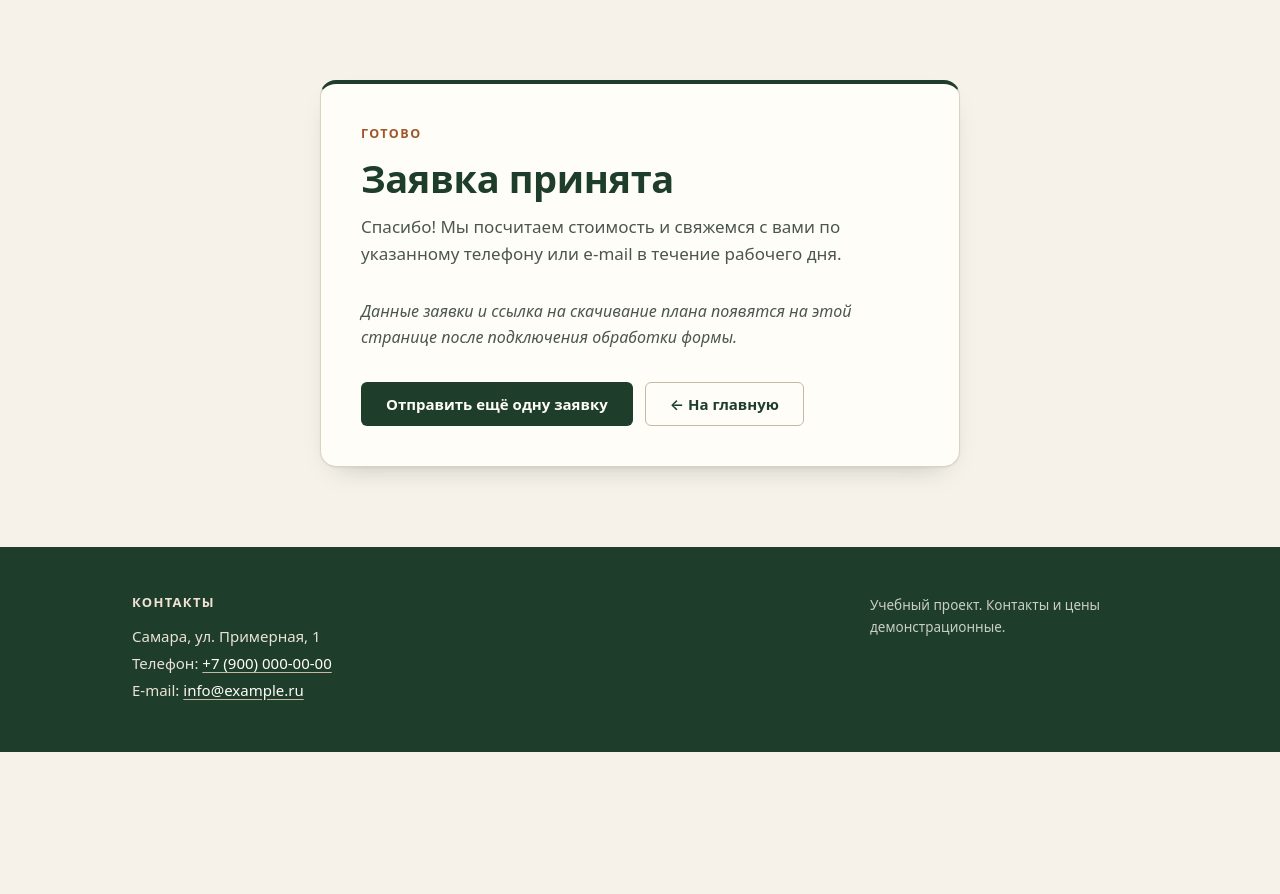
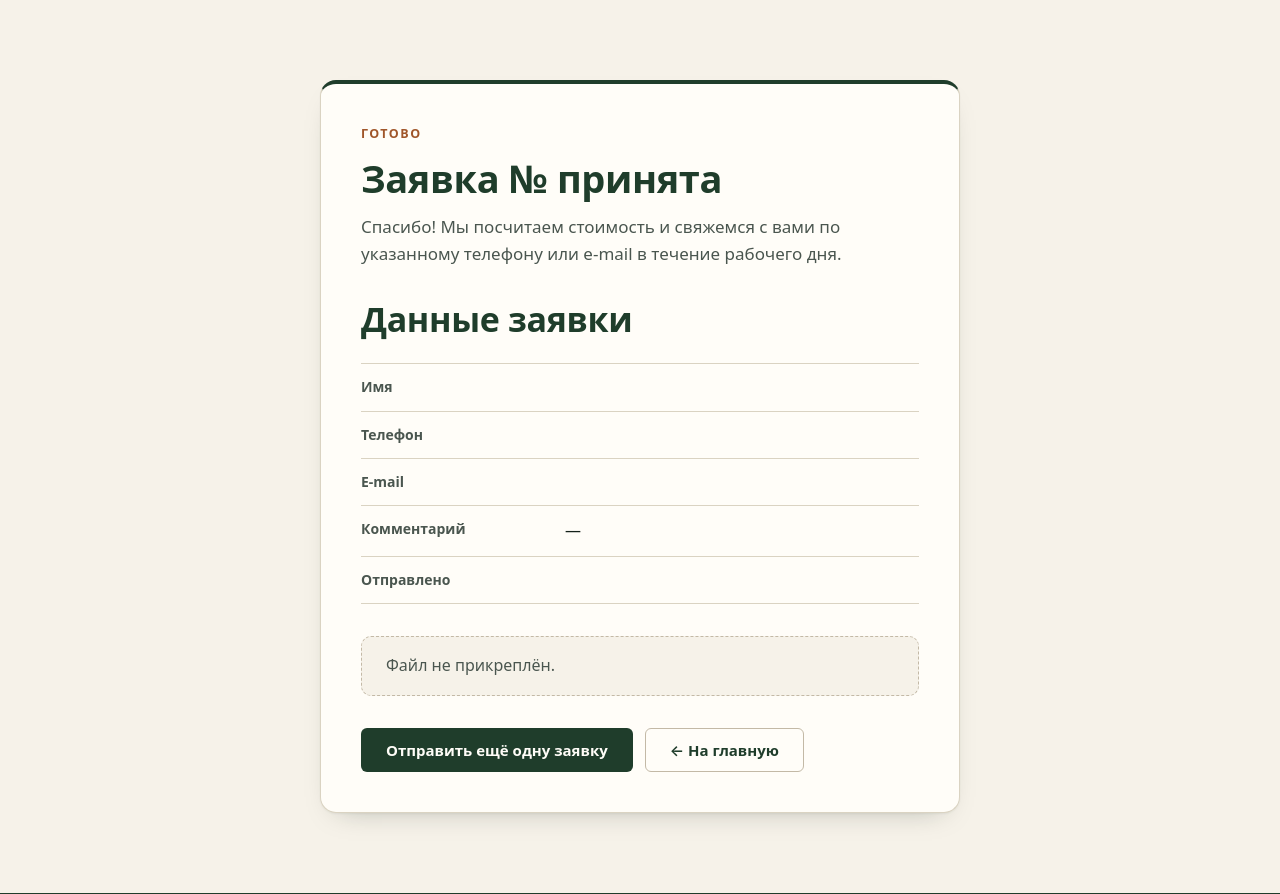
Before and after one commit to belugin-a/web-app-dev, a Flask app: template task-2/templates/success.html in a window 1280 px wide. Shown: the part 69-963 px from the top of the page. Before the commit the page ends 821 px from the top, so only its background shows below. Run offline with Flask 3, Linux system fonts and the light colour scheme; the template is opened without the code that fills it, so the values that code supplies are empty.

Commit message:
task-2: серверная валидация, сохранение заявок и файлов
POST /request: правила для имени, телефона, email, комментария и PDF; ошибки со значениями полей; SQLite-таблица requests; uploads под uuid; PRG на /success/<id> с данными и ссылкой на файл; обработчик 413. Браузерная валидация отключена через novalidate.

```diff
--- a/task-2/app.py
+++ b/task-2/app.py
@@ -1,25 +1,264 @@
-from flask import Flask, render_template
+import re
+import sqlite3
+import uuid
+from datetime import datetime
+from pathlib import Path
+
+from flask import (
+    Flask,
+    abort,
+    redirect,
+    render_template,
+    request,
+    send_from_directory,
+    url_for,
+)
+
+BASE_DIR = Path(__file__).resolve().parent
+UPLOAD_DIR = BASE_DIR / "uploads"
+DB_PATH = BASE_DIR / "requests.db"
+
+MAX_FILE_SIZE = 1 * 1024 * 1024          # 1 МБ — файл плана
+MAX_REQUEST_SIZE = 2 * 1024 * 1024       # 2 МБ — весь запрос (файл + поля)
+ALLOWED_EXTENSION = ".pdf"
+
+# Имя: только буквы и пробелы, 2–60 символов (без цифр и знаков препинания).
+NAME_RE = re.compile(r"^[А-Яа-яЁёA-Za-z ]{2,60}$")
+# Телефон: цифры, необязательный ведущий «+», пробелы, скобки, тире.
+PHONE_CHARS_RE = re.compile(r"^\+?[\d\s()-]+$")
+# E-mail: обязателен домен минимум второго уровня (точка + TLD от 2 букв).
+EMAIL_RE = re.compile(r"^[A-Za-z0-9._%+-]+@[A-Za-z0-9-]+(\.[A-Za-z0-9-]+)*\.[A-Za-z]{2,}$")
 
 app = Flask(__name__)
+app.config["MAX_CONTENT_LENGTH"] = MAX_REQUEST_SIZE
 
+
+# ---------- шаблонные фильтры ----------
+
+@app.template_filter("dt")
+def format_datetime(value: str) -> str:
+    """ISO-строку из базы показываем как 25.10.2026, 14:35."""
+    try:
+        return datetime.fromisoformat(value).strftime("%d.%m.%Y, %H:%M")
+    except (TypeError, ValueError):
+        return value
+
+
+@app.template_filter("filesize")
+def format_filesize(size: int | None) -> str:
+    if not size:
+        return "—"
+    if size < 1024:
+        return f"{size} Б"
+    return f"{size / 1024:.0f} КБ"
+
+
+# ---------- база (таблица заявок) ----------
+
+def get_db() -> sqlite3.Connection:
+    conn = sqlite3.connect(DB_PATH)
+    conn.row_factory = sqlite3.Row
+    return conn
+
+
+def init_db() -> None:
+    with get_db() as conn:
+        conn.execute(
+            """
+            CREATE TABLE IF NOT EXISTS requests (
+                id            INTEGER PRIMARY KEY AUTOINCREMENT,
+                created_at    TEXT    NOT NULL,
+                name          TEXT    NOT NULL,
+                phone         TEXT    NOT NULL,
+                email         TEXT    NOT NULL,
+                comment       TEXT    NOT NULL DEFAULT '',
+                file_stored   TEXT,
+                file_original TEXT,
+                file_size     INTEGER
+            )
+            """
+        )
+
+
+def save_request(fields: dict, file_info: dict | None) -> int:
+    with get_db() as conn:
+        cur = conn.execute(
+            """
+            INSERT INTO requests
+                (created_at, name, phone, email, comment,
+                 file_stored, file_original, file_size)
+            VALUES (?, ?, ?, ?, ?, ?, ?, ?)
+            """,
+            (
+                datetime.now().isoformat(timespec="seconds"),
+                fields["name"],
+                fields["phone"],
+                fields["email"],
+                fields["comment"],
+                file_info["stored_name"] if file_info else None,
+                file_info["original_name"] if file_info else None,
+                file_info["size"] if file_info else None,
+            ),
+        )
+        return int(cur.lastrowid)
+
+
+# ---------- валидация ----------
+
+def normalize_phone(raw: str) -> str:
+    """Оставляем только цифры и приводим к виду +7XXXXXXXXXX, если это возможно."""
+    digits = re.sub(r"\D", "", raw)
+    if len(digits) == 11 and digits[0] in "78":
+        digits = "7" + digits[1:]
+    elif len(digits) == 10:
+        digits = "7" + digits
+    return "+" + digits
+
+
+def validate_file(storage) -> tuple[dict | None, str | None]:
+    """Проверяет PDF и возвращает данные файла либо текст ошибки."""
+    if storage is None or not storage.filename:
+        return None, None                       # файл не обязателен
+
+    original = storage.filename.replace("\\", "/").rsplit("/", 1)[-1].strip()
+    if not original:
+        return None, "Не удалось прочитать имя файла."
+    if len(original) > 200:
+        return None, "Слишком длинное имя файла."
+    if Path(original).suffix.lower() != ALLOWED_EXTENSION:
+        return None, "Принимаем только файлы PDF."
+
+    data = storage.read(MAX_FILE_SIZE + 1)
+    if not data:
+        return None, "Файл пустой."
+    if len(data) > MAX_FILE_SIZE:
+        return None, "Файл больше 1 МБ."
+    if not data.startswith(b"%PDF-"):
+        return None, "Файл не похож на PDF: неверная сигнатура."
+
+    return {
+        "data": data,
+        "size": len(data),
+        "original_name": original,
+        "stored_name": uuid.uuid4().hex + ALLOWED_EXTENSION,
+    }, None
+
+
+def validate_form(form: dict, file_storage) -> tuple[dict, dict, dict | None]:
+    """Возвращает (очищенные поля, ошибки, данные файла)."""
+    errors: dict[str, str] = {}
+
+    name = " ".join(form.get("name", "").split())
+    if not NAME_RE.match(name):
+        errors["name"] = "Имя: только буквы и пробелы, от 2 до 60 символов."
+
+    raw_phone = form.get("phone", "").strip()
+    digits = re.sub(r"\D", "", raw_phone)
+    if not raw_phone:
+        errors["phone"] = "Укажите телефон."
+    elif not PHONE_CHARS_RE.match(raw_phone):
+        errors["phone"] = "Телефон: допустимы цифры, «+», пробелы, скобки и тире."
+    elif not 9 <= len(digits) <= 15:
+        errors["phone"] = "Телефон: нужно от 9 до 15 цифр."
+
+    email = form.get("email", "").strip().lower()
+    if not email:
+        errors["email"] = "Укажите e-mail."
+    elif len(email) > 120 or not EMAIL_RE.match(email):
+        errors["email"] = "E-mail: проверьте формат, например name@example.ru."
+
+    comment = form.get("comment", "").strip()
+    if len(comment) > 1000:
+        errors["comment"] = "Комментарий: не больше 1000 символов."
+    elif "<" in comment or ">" in comment:
+        errors["comment"] = "Комментарий: только обычный текст, без HTML-тегов и кода."
+    elif any(ord(ch) < 32 and ch not in "\n\r\t" for ch in comment):
+        errors["comment"] = "Комментарий: недопустимые управляющие символы."
+
+    file_info, file_error = validate_file(file_storage)
+    if file_error:
+        errors["plan"] = file_error
+
+    fields = {
+        "name": name,
+        "phone": raw_phone,          # нормализуем только при сохранении
+        "email": email,
+        "comment": comment,
+    }
+    return fields, errors, file_info
+
+
+# ---------- маршруты ----------
 
 @app.get("/")
 def index():
-    """Главная: услуги и CTA на форму."""
     return render_template("index.html")
 
 
-@app.get("/request")
+@app.route("/request", methods=["GET", "POST"])
 def request_page():
-    """Страница заявки. Пока только показывает форму."""
-    return render_template("request.html")
+    if request.method == "GET":
+        return render_template(
+            "request.html",
+            form={"name": "", "phone": "", "email": "", "comment": ""},
+            errors={},
+        )
+
+    fields, errors, file_info = validate_form(request.form, request.files.get("plan"))
+    if errors:
+        return render_template("request.html", form=fields, errors=errors), 200
+
+    fields["phone"] = normalize_phone(fields["phone"])
+
+    if file_info:
+        UPLOAD_DIR.mkdir(exist_ok=True)
+        (UPLOAD_DIR / file_info["stored_name"]).write_bytes(file_info["data"])
+
+    request_id = save_request(fields, file_info)
+    return redirect(url_for("success", request_id=request_id), code=303)
 
 
-@app.get("/success")
-def success():
-    """Подтверждение. Пока заглушка без данных."""
-    return render_template("success.html")
+@app.get("/success/<int:request_id>")
+def success(request_id: int):
+    with get_db() as conn:
+        row = conn.execute(
+            "SELECT * FROM requests WHERE id = ?", (request_id,)
+        ).fetchone()
+    if row is None:
+        abort(404)
+    return render_template("success.html", item=row)
 
+
+@app.get("/files/<int:request_id>")
+def download_file(request_id: int):
+    with get_db() as conn:
+        row = conn.execute(
+            "SELECT file_stored, file_original FROM requests WHERE id = ?",
+            (request_id,),
+        ).fetchone()
+    if row is None or not row["file_stored"]:
+        abort(404)
+    return send_from_directory(
+        UPLOAD_DIR,
+        row["file_stored"],
+        as_attachment=True,
+        download_name=row["file_original"],
+    )
+
+
+@app.errorhandler(413)
+def too_large(_error):
+    return (
+        render_template(
+            "request.html",
+            form={"name": "", "phone": "", "email": "", "comment": ""},
+            errors={"plan": "Файл слишком большой: не больше 1 МБ."},
+        ),
+        413,
+    )
+
+
+init_db()
 
 if __name__ == "__main__":
     app.run(debug=True)
--- a/task-2/static/css/style.css
+++ b/task-2/static/css/style.css
@@ -486,6 +486,73 @@ textarea.input {
   margin-top: var(--space-6);
 }
 
+/* ---------- 12.1. Сводка ошибок формы ---------- */
+.form__alert {
+  margin-bottom: var(--space-6);
+  padding: var(--space-4) var(--space-5);
+  background: var(--danger-soft);
+  border: 1px solid var(--danger);
+  border-left-width: 4px;
+  border-radius: var(--radius-sm);
+}
+
+.form__alert-title {
+  margin-bottom: var(--space-2);
+  font-size: 15px;
+  font-weight: 700;
+  color: var(--danger);
+}
+
+.form__alert-list {
+  margin: 0;
+  padding-left: 1.2em;
+  font-size: 14px;
+}
+
+.form__alert-list li + li { margin-top: var(--space-1); }
+.form__alert-list a { color: var(--danger); }
+
+.input[aria-invalid="true"] {
+  border-color: var(--danger);
+  background: var(--danger-soft);
+}
+
+/* ---------- 12.2. Таблица данных заявки ---------- */
+.data {
+  margin: var(--space-5) 0 var(--space-6);
+  border-top: 1px solid var(--line);
+}
+
+.data__row {
+  display: grid;
+  grid-template-columns: minmax(130px, 180px) 1fr;
+  gap: var(--space-2) var(--space-5);
+  padding-block: var(--space-3);
+  border-bottom: 1px solid var(--line);
+}
+
+.data dt {
+  font-size: 14px;
+  font-weight: 600;
+  color: var(--ink-soft);
+}
+
+.data dd {
+  margin: 0;
+  overflow-wrap: anywhere;
+}
+
+/* ---------- 12.3. Блок с файлом ---------- */
+.file-link {
+  margin-top: var(--space-5);
+  padding: var(--space-4) var(--space-5);
+  background: var(--cream);
+  border: 1px dashed var(--line-strong);
+  border-radius: var(--radius);
+}
+
+.file-link p + p { margin-top: var(--space-3); }
+
 /* ---------- 13. Подвал ---------- */
 .site-footer {
   padding-block: var(--space-7);
@@ -532,6 +599,11 @@ textarea.input {
   .btn--large { width: 100%; }
   .form__actions .btn { width: 100%; }
   .panel__actions .btn { width: 100%; }
+
+  .data__row {
+    grid-template-columns: 1fr;
+    gap: var(--space-1);
+  }
 }
 
 @media (min-width: 721px) {
--- a/task-2/templates/success.html
+++ b/task-2/templates/success.html
@@ -1,23 +1,54 @@
 {% extends "base.html" %}
 
-{% block title %}Заявка принята — Свой Дом{% endblock %}
+{% block title %}Заявка №{{ item.id }} принята — Свой Дом{% endblock %}
 
 {% block content %}
   <section class="section">
     <div class="container container--narrow">
       <div class="panel panel--success">
         <p class="eyebrow">Готово</p>
-        <h1 class="page-title">Заявка принята</h1>
+        <h1 class="page-title">Заявка №{{ item.id }} принята</h1>
         <p class="page-lede">
           Спасибо! Мы посчитаем стоимость и свяжемся с вами по указанному телефону
           или e-mail в течение рабочего дня.
         </p>
 
-        {# Здесь на следующем этапе появятся данные из сессии и ссылка на скачивание PDF. #}
-        <p class="muted">
-          <em>Данные заявки и ссылка на скачивание плана появятся на этой странице
-            после подключения обработки формы.</em>
-        </p>
+        <h2 class="section__title">Данные заявки</h2>
+        <dl class="data">
+          <div class="data__row">
+            <dt>Имя</dt>
+            <dd>{{ item.name }}</dd>
+          </div>
+          <div class="data__row">
+            <dt>Телефон</dt>
+            <dd><a href="tel:{{ item.phone }}">{{ item.phone }}</a></dd>
+          </div>
+          <div class="data__row">
+            <dt>E-mail</dt>
+            <dd><a href="mailto:{{ item.email }}">{{ item.email }}</a></dd>
+          </div>
+          <div class="data__row">
+            <dt>Комментарий</dt>
+            <dd>{{ item.comment if item.comment else "—" }}</dd>
+          </div>
+          <div class="data__row">
+            <dt>Отправлено</dt>
+            <dd>{{ item.created_at|dt }}</dd>
+          </div>
+        </dl>
+
+        <div class="file-link">
+          {% if item.file_stored %}
+            <p>
+              <a class="btn btn--ghost" href="{{ url_for('download_file', request_id=item.id) }}">
+                Скачать план (PDF, {{ item.file_size|filesize }})
+              </a>
+            </p>
+            <p class="hint">Файл: {{ item.file_original }}</p>
+          {% else %}
+            <p class="muted">Файл не прикреплён.</p>
+          {% endif %}
+        </div>
 
         <div class="panel__actions">
           <a class="btn btn--primary" href="{{ url_for('request_page') }}">Отправить ещё одну заявку</a>
```
Also changed, not shown: task-2/templates/request.html (+57 -20 lines), 1 other file.
